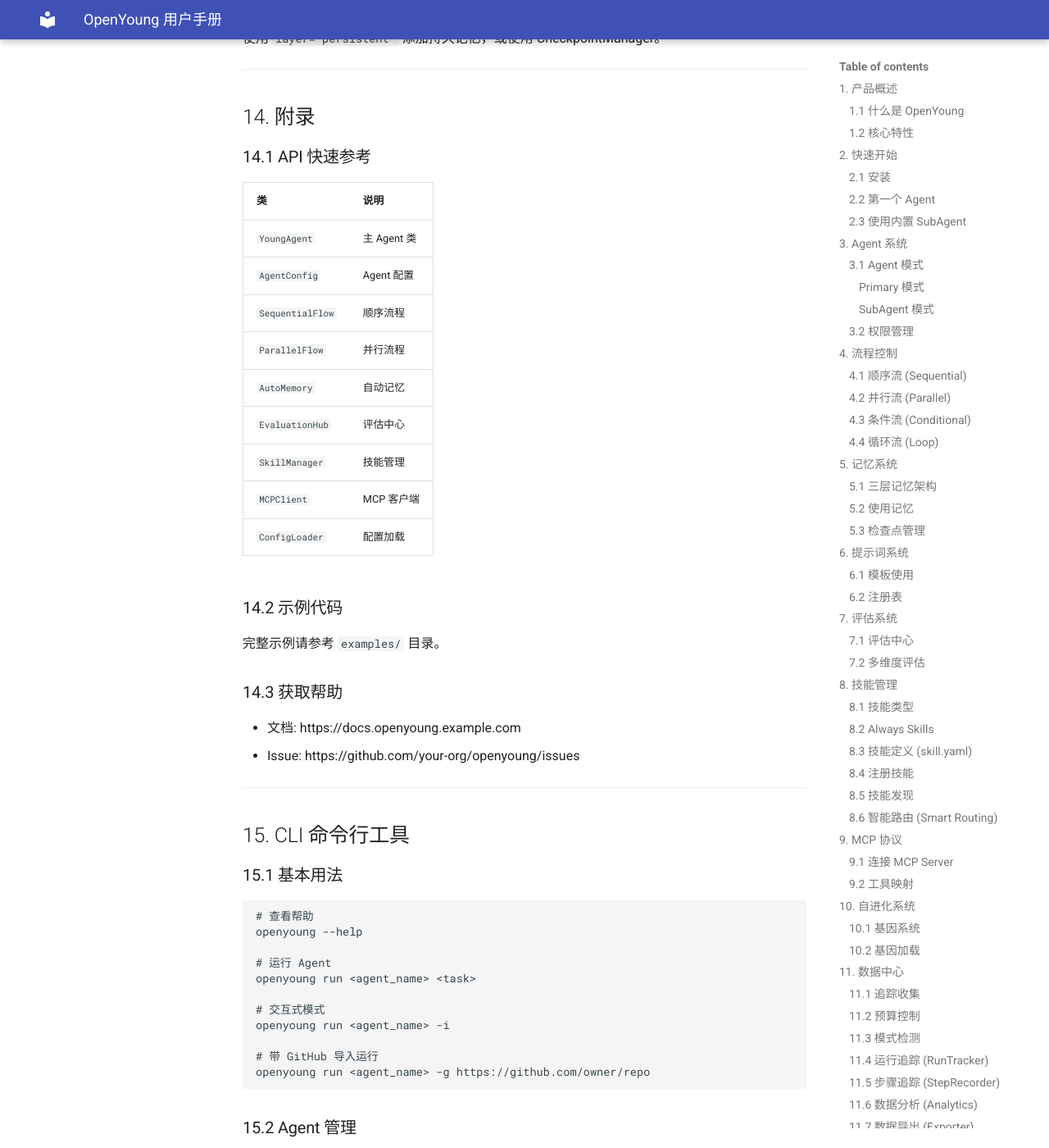
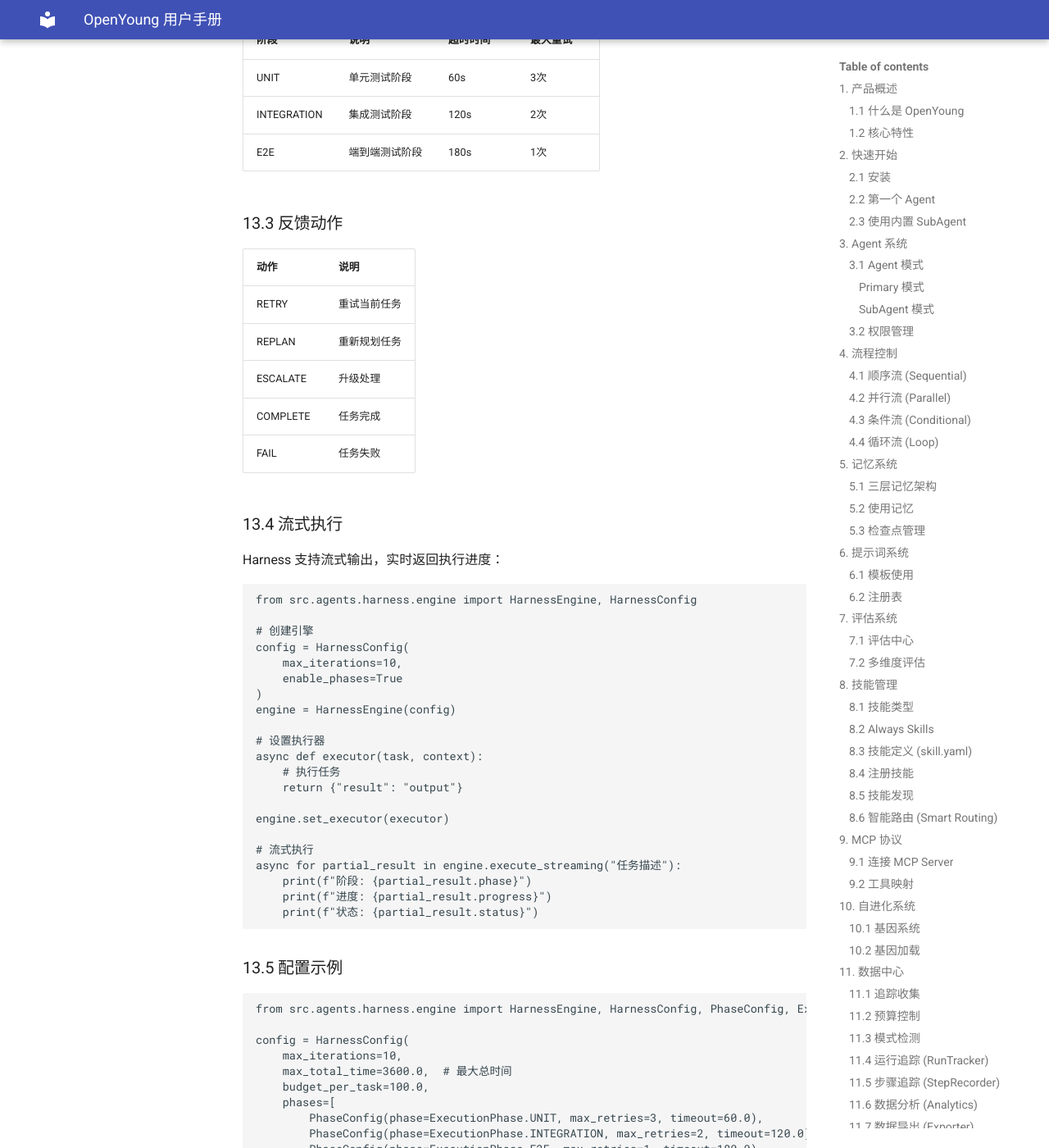
Before and after one commit to mightyoung/openyoung, an MkDocs documentation site: the page built from docs/manuals/user-manual.md, in a window 1280 px wide and 1400 px high, scrolled down 17440 px. Shown: the whole window at 82% size. Built offline with MkDocs 1.6.1 and Material for MkDocs 9.7.7, drawn with Linux system fonts in a browser that asks for light colours; some of the changed text lies outside the part shown.

Commit message:
docs: update documentation for R1-R9 refactoring completion
- Update README.md architecture section with new harness-centric structure
- Update docs/plans/README.md with R1-R9 completion status and metrics
- Update user-manual.md to v1.2.0 with new Harness chapter

Refactoring achievements:
- young_agent.py: 1665 → ~400 lines (-76%)
- cli/main.py: 2167 → ~96 lines (-96%)
- Test coverage: ~20% → 80%+

Co-Authored-By: claude-flow <ruv@ruv.net>

````diff
--- a/docs/manuals/user-manual.md
+++ b/docs/manuals/user-manual.md
@@ -1,7 +1,10 @@
 # OpenYoung 用户手册
 
-> **版本**: 1.1.0
-> **更新日期**: 2026-03-06
+> **版本**: 1.2.0
+> **更新日期**: 2026-03-19
+> **更新内容**: R1-R9 重构完成，Harness驱动的AI软件工厂架构
+
+---
 
 ---
 
@@ -832,7 +835,88 @@ config = loader.load_all()
 
 ---
 
-## 13. 常见问题
+## 13. Harness 驱动的 AI 软件工厂
+
+### 13.1 核心概念
+
+Harness 是 OpenYoung 的核心调度引擎，负责协调多阶段评估和反馈循环。
+
+```
+用户需求 → Harness编排 → 多Agent协作 → 标准化输出
+                    ↑
+              SemanticMemory (知识沉淀)
+              WorkingMemory (执行上下文)
+              Checkpoint (状态恢复)
+```
+
+### 13.2 执行阶段
+
+Harness 采用三阶段评估模型：
+
+| 阶段 | 说明 | 超时时间 | 最大重试 |
+|------|------|----------|----------|
+| UNIT | 单元测试阶段 | 60s | 3次 |
+| INTEGRATION | 集成测试阶段 | 120s | 2次 |
+| E2E | 端到端测试阶段 | 180s | 1次 |
+
+### 13.3 反馈动作
+
+| 动作 | 说明 |
+|------|------|
+| RETRY | 重试当前任务 |
+| REPLAN | 重新规划任务 |
+| ESCALATE | 升级处理 |
+| COMPLETE | 任务完成 |
+| FAIL | 任务失败 |
+
+### 13.4 流式执行
+
+Harness 支持流式输出，实时返回执行进度：
+
+```python
+from src.agents.harness.engine import HarnessEngine, HarnessConfig
+
+# 创建引擎
+config = HarnessConfig(
+    max_iterations=10,
+    enable_phases=True
+)
+engine = HarnessEngine(config)
+
+# 设置执行器
+async def executor(task, context):
+    # 执行任务
+    return {"result": "output"}
+
+engine.set_executor(executor)
+
+# 流式执行
+async for partial_result in engine.execute_streaming("任务描述"):
+    print(f"阶段: {partial_result.phase}")
+    print(f"进度: {partial_result.progress}")
+    print(f"状态: {partial_result.status}")
+```
+
+### 13.5 配置示例
+
+```python
+from src.agents.harness.engine import HarnessEngine, HarnessConfig, PhaseConfig, ExecutionPhase
+
+config = HarnessConfig(
+    max_iterations=10,
+    max_total_time=3600.0,  # 最大总时间
+    budget_per_task=100.0,
+    phases=[
+        PhaseConfig(phase=ExecutionPhase.UNIT, max_retries=3, timeout=60.0),
+        PhaseConfig(phase=ExecutionPhase.INTEGRATION, max_retries=2, timeout=120.0),
+        PhaseConfig(phase=ExecutionPhase.E2E, max_retries=1, timeout=180.0),
+    ]
+)
+```
+
+---
+
+## 14. 常见问题
 
 ### 13.1 如何设置 Agent 权限?
 
@@ -852,7 +936,7 @@ config = loader.load_all()
 
 ---
 
-## 14. 附录
+## 15. 附录
 
 ### 14.1 API 快速参考
 
@@ -880,7 +964,7 @@ config = loader.load_all()
 
 ---
 
-## 15. CLI 命令行工具
+## 16. CLI 命令行工具
 
 ### 15.1 基本用法
 
````
Also changed, not shown: other parts of docs/manuals/user-manual.md (+2 -2 lines), README.md (+78 -22 lines), docs/plans/README.md (+37 -2 lines).
